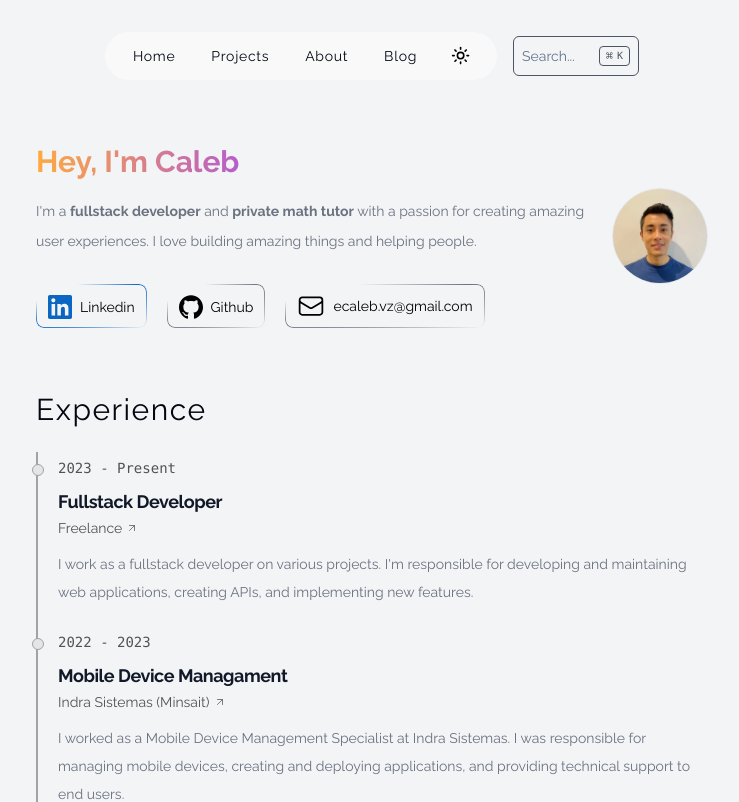
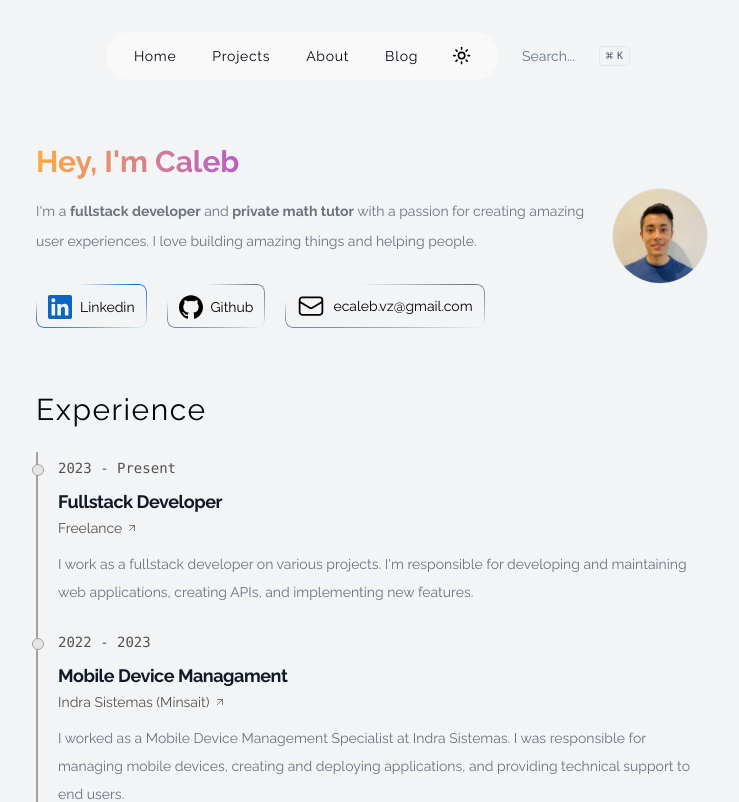
Before and after one commit to ecaleb97/ecaleb.dev, a Next.js app: page / in a window 1280 px wide. Shown: the top 802 px of the page, without its empty margins (268-1007 px from the left). Built offline with nearby package versions, Linux system fonts and the light colour scheme.

Commit message:
refactor: Update CommandMenu component styles

```diff
--- a/src/components/command/command-menu.tsx
+++ b/src/components/command/command-menu.tsx
@@ -50,14 +50,14 @@ export function CommandMenu() {
     <>
       <Button
         onClick={() => setOpen((open) => !open)}
-        className='text-sm text-muted-foreground border
-        dark:border-s flex gap-6 px-2 py-1 border-gray-600 dark:border-gray-400'
+        className='text-sm text-muted-foreground
+        flex gap-6 px-2 py-1'
       >
         Search...{' '}
         <kbd
           className='pointer-events-none inline-flex h-5 select-none
-          text-gray-600 border-gray-600 dark:bg-black
-          items-center gap-1 rounded border dark:border-gray-400 px-1.5 font-mono
+          text-gray-600 dark:bg-black
+          items-center gap-1 rounded border px-1.5 font-mono
           text-[10px] font-medium dark:text-gray-400 opacity-100'
         >
           <span className='text-xs'>⌘</span>K
```
